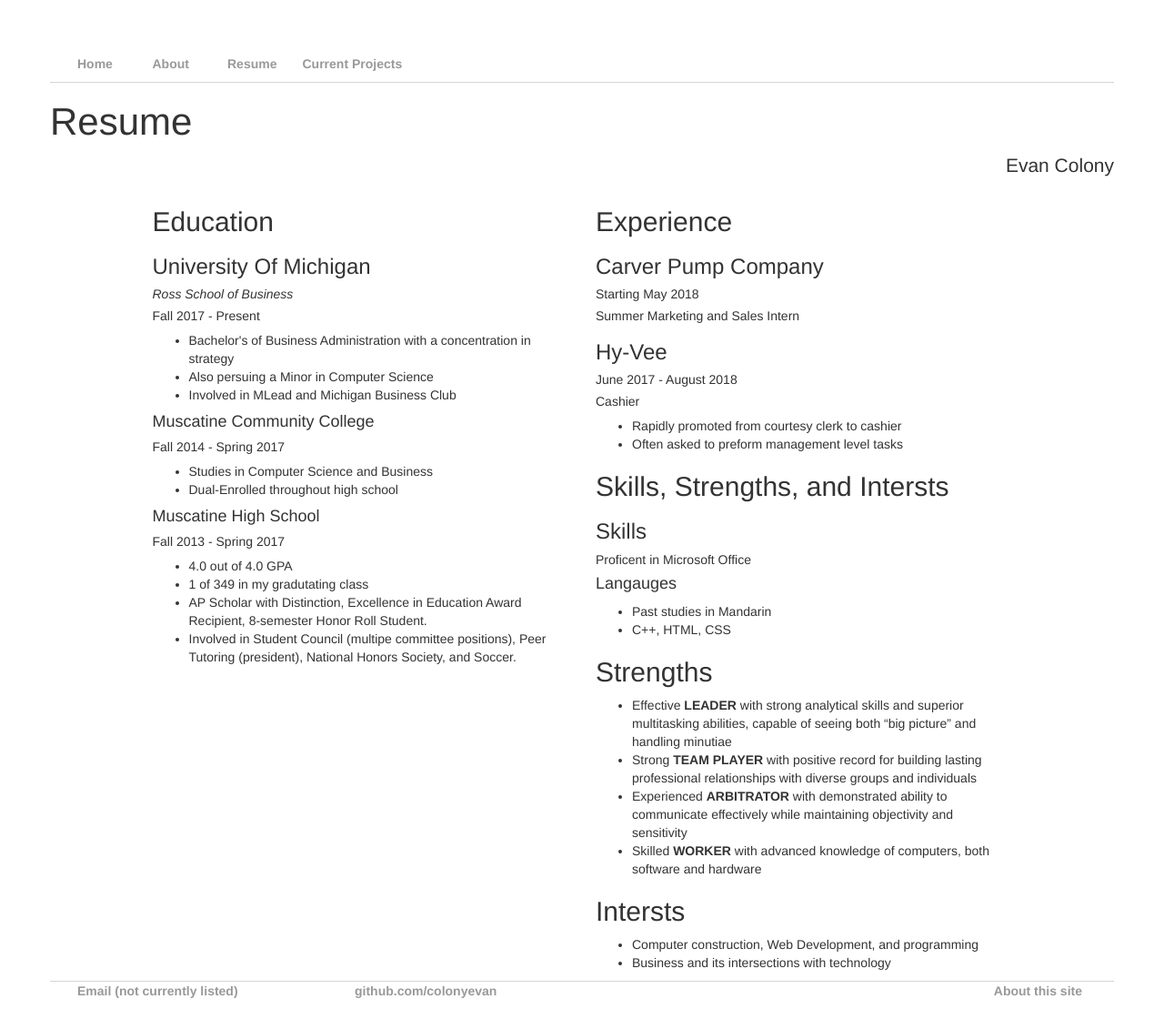
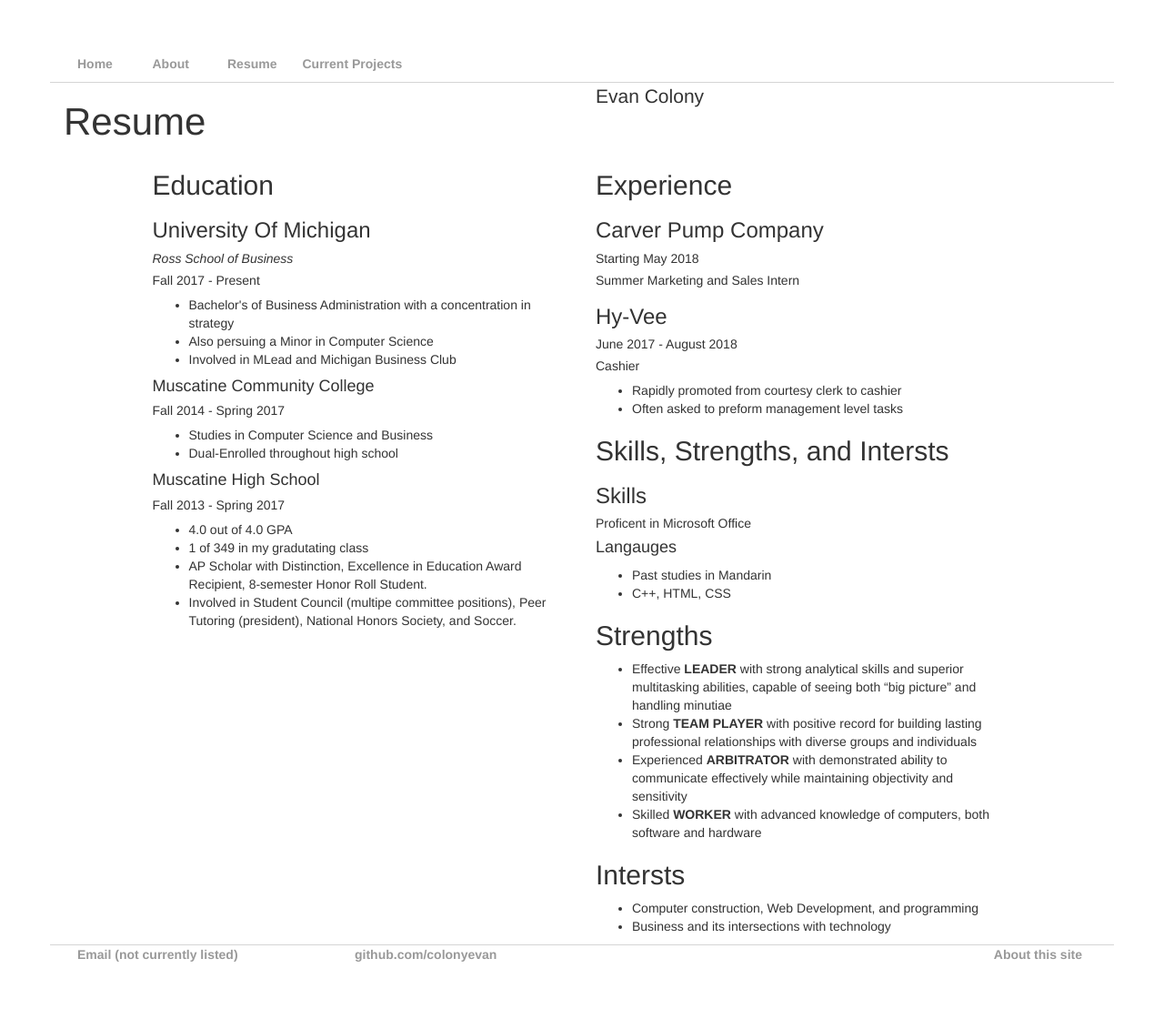
Before and after one commit to colonyevan/colonyevan.github.io, a Jekyll site: the page built from resume/index.html, in a window 1280 px wide. Shown: the whole page at 91% size. Built offline with Jekyll 4.4.1, drawn with Linux system fonts in a browser that asks for light colours; after the commit the page ends 1069 px from its top, so only the background shows below that.

Commit message:
Resume work

```diff
--- a/resume/index.html
+++ b/resume/index.html
@@ -3,8 +3,8 @@
 title: My Resume
 ---
 <div class="row">
-    <h1>Resume</h1>
-    <p class="pull-right">Evan Colony</p>
+    <h1 class="col-sm-6">Resume</h1>
+    <p class="col-sm-6 pull-right">Evan Colony</p>
 </div>
 <!-- /.row -->
 <div class="resume">
```
